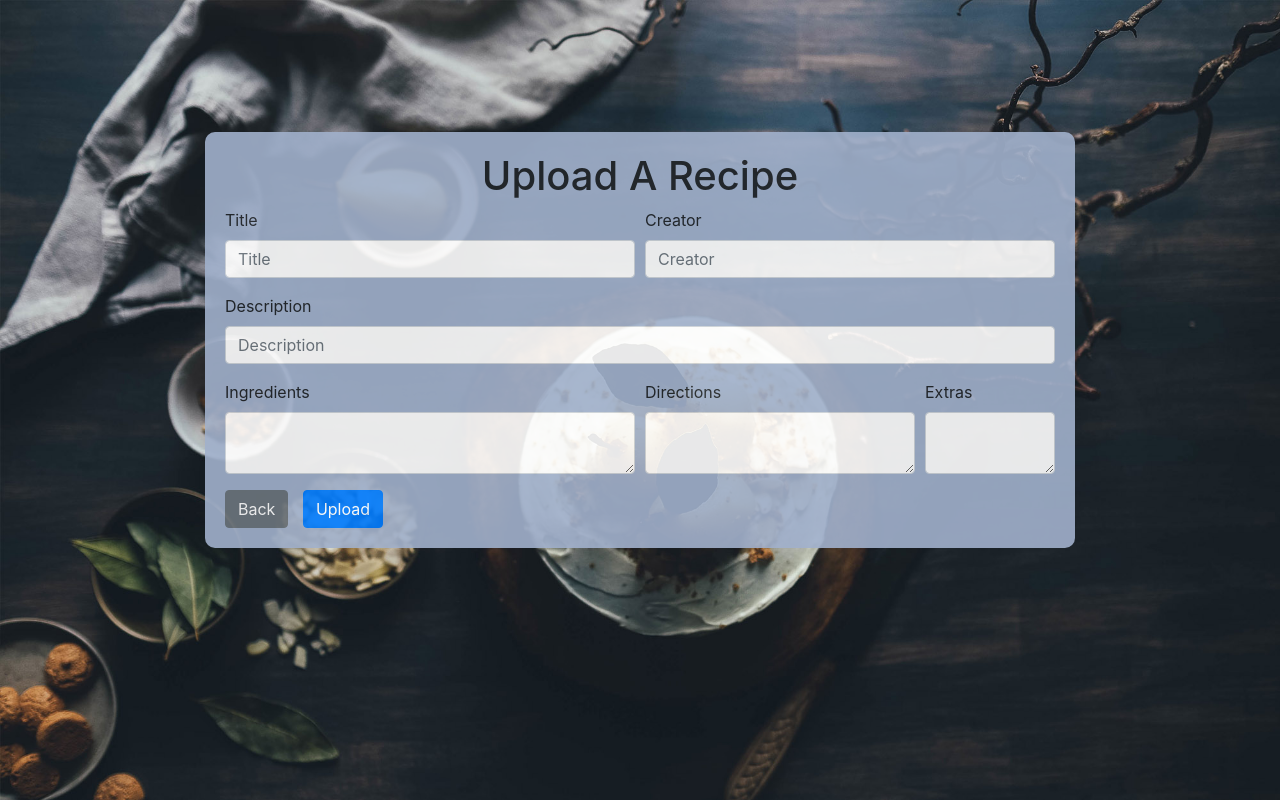
After one commit to csci-5436-a-final-project-tastebook/Tastebook, a PHP site: page /createRecipe.php in a window 1280 px wide. The commit adds this page. Run offline with PHP 8.4, Linux system fonts and the light colour scheme; some libraries are stand-ins or nearby versions.

Commit message:
Add files via upload

```diff
--- /dev/null
+++ b/createRecipe.php
@@ -0,0 +1,103 @@
+<?php
+  // Starts session
+  session_start();
+?>
+
+<!doctype html>
+<html lang="en">
+
+<head>
+    <!-- Required meta tags -->
+    <meta charset="utf-8">
+    <meta name="viewport" content="width=device-width, initial-scale=1, shrink-to-fit=no">
+
+    <!-- Bootstrap CSS -->
+    <link rel="stylesheet" href="https://stackpath.bootstrapcdn.com/bootstrap/4.3.1/css/bootstrap.min.css"
+        integrity="sha384-ggOyR0iXCbMQv3Xipma34MD+dH/1fQ784/j6cY/iJTQUOhcWr7x9JvoRxT2MZw1T" crossorigin="anonymous">
+
+    <!-- Font Awesone CSS -->
+    <link rel="stylesheet" href="https://use.fontawesome.com/releases/v5.8.1/css/all.css"
+        integrity="sha384-50oBUHEmvpQ+1lW4y57PTFmhCaXp0ML5d60M1M7uH2+nqUivzIebhndOJK28anvf" crossorigin="anonymous">
+
+    <!-- styles CSS -->
+    <link rel="stylesheet" href="styles.css">
+
+    <title>TasteBook</title>
+</head>
+
+<body class="background_image_2">
+
+    <!-- Center container vertically -->
+    <div class="vertical-center">
+        <div class="container">
+
+            <!-- Center contains of container and colors border -->
+            <div class="flex-container"
+                style="margin: 120px; background-color: #a1b1cc; opacity: .90; padding: 20px; border-radius: 10px">
+                <h1 align="center">Upload A Recipe</h1>
+
+                <form id="form" role="form" action="uploadRecipe.php" method="POST">
+                    <div class="form-row">
+
+                        <div class="form-group col-md-6">
+                            <label for="inputTitle4">Title</label>
+                            <input type="text" class="form-control" id="title" name="title" placeholder="Title" required
+                                spellcheck="false">
+                        </div>
+
+                        <div class="form-group col-md-6">
+                            <label for="inputCreator4">Creator</label>
+                            <input type="text" class="form-control" id="creator" name="creator" placeholder="Creator"
+                                required spellcheck="false">
+                        </div>
+                    </div>
+
+                    <div class="form-group">
+                        <label for="inputDescription">Description</label>
+                        <input type="text" class="form-control" id="description" name="description"
+                            placeholder="Description" required spellcheck="true">
+                    </div>
+
+                    <div class="form-row">
+                        <div class="form-group col-md-6">
+                            <label for="inputIngredients">Ingredients</label>
+                            <textarea type="text" form="form" class="form-control" id="ingredients" name="ingredients"
+                                required spellcheck="true"></textarea>
+                        </div>
+
+                        <div class="form-group col-md-4">
+                            <label for="inputDirections">Directions</label>
+                            <textarea type="textarea" form="form" class="form-control" id="directions" name="directions"
+                                required spellcheck="true"></textarea>
+                        </div>
+
+                        <div class="form-group col-md-2">
+                            <label for="inputExtras">Extras</label>
+                            <textarea type="text" form="form" class="form-control" id="extras" name="extras"></textarea>
+                        </div>
+
+                    </div>
+                    <button class="btn btn-secondary" onclick="location.href = 'tasteBook-Main.php';" style="margin-right: 10px">Back</button>
+
+                    <button id="upload-btn" type="submit" class="btn btn-primary" name="upload">Upload</button>
+                </form>
+            </div>
+
+        </div>
+
+    </div>
+
+    <!-- Optional JavaScript -->
+    <!-- jQuery first, then Popper.js, then Bootstrap JS -->
+    <script src="https://code.jquery.com/jquery-3.3.1.slim.min.js"
+        integrity="sha384-q8i/X+965DzO0rT7abK41JStQIAqVgRVzpbzo5smXKp4YfRvH+8abtTE1Pi6jizo" crossorigin="anonymous">
+    </script>
+    <script src="https://cdnjs.cloudflare.com/ajax/libs/popper.js/1.14.7/umd/popper.min.js"
+        integrity="sha384-UO2eT0CpHqdSJQ6hJty5KVphtPhzWj9WO1clHTMGa3JDZwrnQq4sF86dIHNDz0W1" crossorigin="anonymous">
+    </script>
+    <script src="https://stackpath.bootstrapcdn.com/bootstrap/4.3.1/js/bootstrap.min.js"
+        integrity="sha384-JjSmVgyd0p3pXB1rRibZUAYoIIy6OrQ6VrjIEaFf/nJGzIxFDsf4x0xIM+B07jRM" crossorigin="anonymous">
+    </script>
+</body>
+
+</html>
--- a/register.php
+++ b/register.php
@@ -50,7 +50,13 @@
 
       else {
         $password = $password_1;
+        // Insert account into database
         mysqli_query($db, "INSERT INTO useraccount(userName, userEmail, userPassword) VALUES ('$username', '$email', '$password')");
+
+        // Create profile for created account
+        mysqli_query($db, "INSERT INTO profile(userName, numLiked, numSubmitted) VALUES ('$username', 0, 0)");
+
+        // Redirect to main page
         header("Location: tasteBook-Main.php?register=success");
         exit();
       }
--- a/styles.css
+++ b/styles.css
@@ -1,11 +1,5 @@
 * {
 	box-sizing: border-box;
-}
-
-.background_image {
-	background: url(recipe_background.jpeg);
-	background-repeat: no-repeat;
-  background-size: cover;
 }
 
 .background_image_2 {
```
Also changed, not shown: displayRecipe.php (added, +98 -0 lines), myprofile.php (+8 -11 lines), tasteBook-Main.php (+24 -10 lines), uploadRecipe.php (+16 -0 lines).
